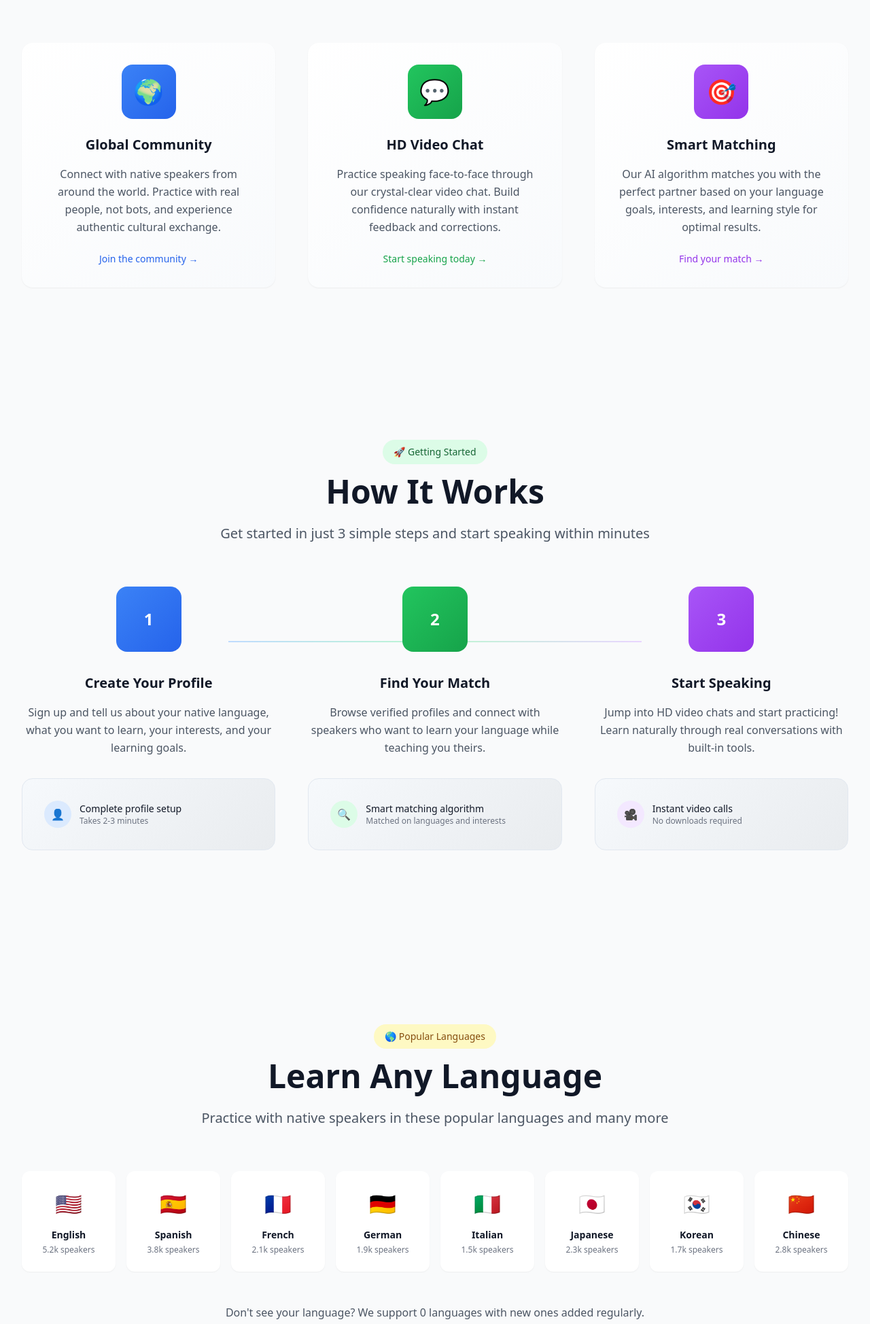
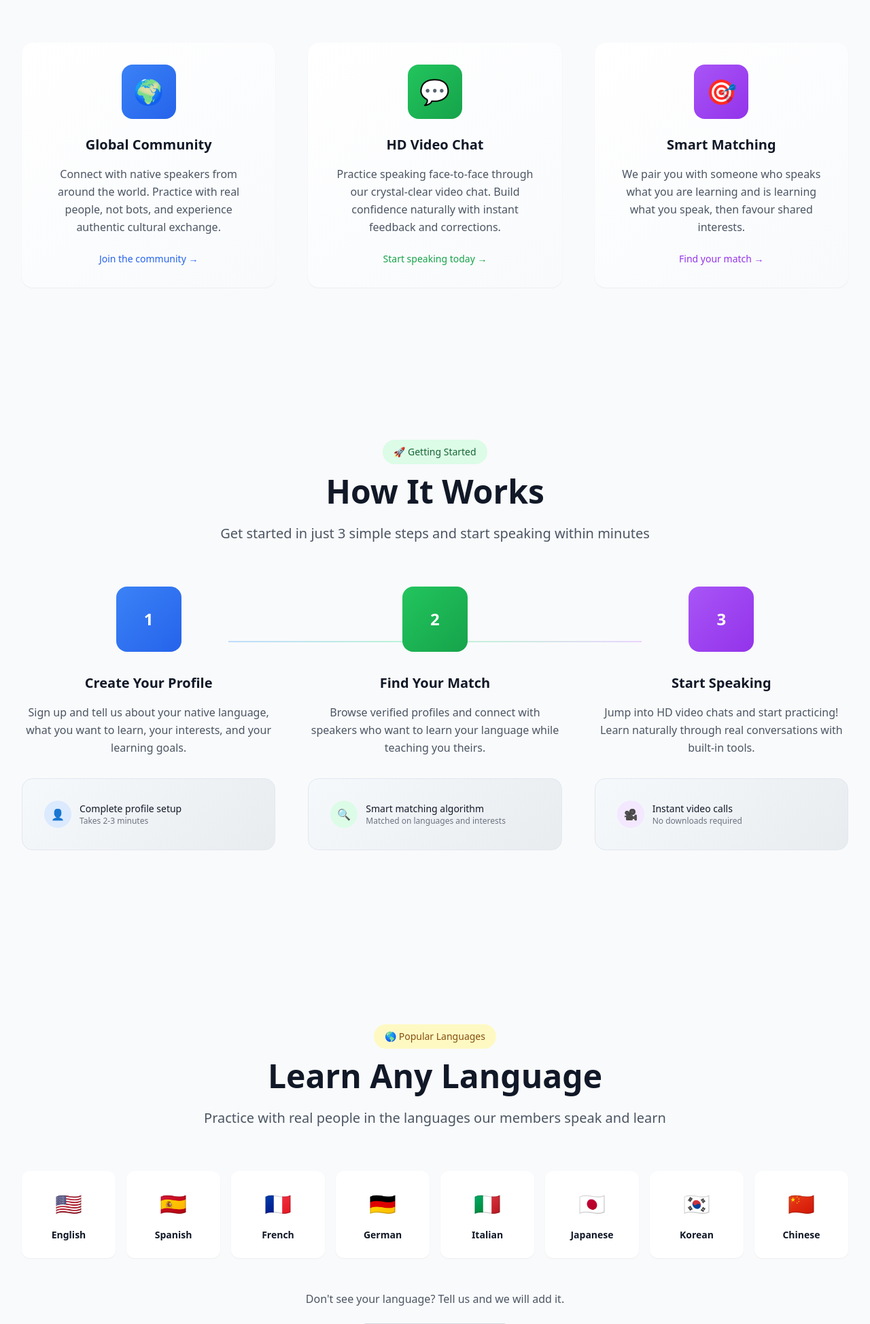
Before and after one commit to JavohirMX/speakle, a Django app: page / in a window 1280 px wide. Shown: the part 959-2907 px from the top of the page at 68% size. Run offline with Django 5.2, Linux system fonts and the light colour scheme; data that the repository does not hold is empty; some libraries are stand-ins or nearby versions.

Commit message:
Landing: remove remaining invented speaker counts and AI claim

```diff
--- a/main/templates/main/home.html
+++ b/main/templates/main/home.html
@@ -284,7 +284,7 @@
                 </div>
                 <h3 class="text-xl font-bold mb-4 text-gray-900">Smart Matching</h3>
                 <p class="text-gray-600 leading-relaxed">
-                    Our AI algorithm matches you with the perfect partner based on your language goals, interests, and learning style for optimal results.
+                    We pair you with someone who speaks what you are learning and is learning what you speak, then favour shared interests.
                 </p>
                 <div class="mt-6 text-sm text-purple-600 font-medium">
                     Find your match →
@@ -383,54 +383,46 @@
                 🌎 Popular Languages
             </div>
             <h2 class="text-3xl sm:text-4xl lg:text-5xl font-bold text-gray-900 mb-6">Learn Any Language</h2>
-            <p class="text-lg sm:text-xl text-gray-600">Practice with native speakers in these popular languages and many more</p>
+            <p class="text-lg sm:text-xl text-gray-600">Practice with real people in the languages our members speak and learn</p>
         </div>
 
         <div class="grid grid-cols-2 sm:grid-cols-4 lg:grid-cols-8 gap-4 mb-12">
             <div class="language-card text-center p-6 bg-white rounded-xl shadow-sm hover:shadow-md transition-all fade-in-up">
                 <div class="language-flag mb-3">🇺🇸</div>
                 <p class="font-semibold text-gray-900 text-sm">English</p>
-                <p class="text-xs text-gray-500 mt-1">5.2k speakers</p>
             </div>
             <div class="language-card text-center p-6 bg-white rounded-xl shadow-sm hover:shadow-md transition-all fade-in-up">
                 <div class="language-flag mb-3">🇪🇸</div>
                 <p class="font-semibold text-gray-900 text-sm">Spanish</p>
-                <p class="text-xs text-gray-500 mt-1">3.8k speakers</p>
             </div>
             <div class="language-card text-center p-6 bg-white rounded-xl shadow-sm hover:shadow-md transition-all fade-in-up">
                 <div class="language-flag mb-3">🇫🇷</div>
                 <p class="font-semibold text-gray-900 text-sm">French</p>
-                <p class="text-xs text-gray-500 mt-1">2.1k speakers</p>
             </div>
             <div class="language-card text-center p-6 bg-white rounded-xl shadow-sm hover:shadow-md transition-all fade-in-up">
                 <div class="language-flag mb-3">🇩🇪</div>
                 <p class="font-semibold text-gray-900 text-sm">German</p>
-                <p class="text-xs text-gray-500 mt-1">1.9k speakers</p>
             </div>
             <div class="language-card text-center p-6 bg-white rounded-xl shadow-sm hover:shadow-md transition-all fade-in-up">
                 <div class="language-flag mb-3">🇮🇹</div>
                 <p class="font-semibold text-gray-900 text-sm">Italian</p>
-                <p class="text-xs text-gray-500 mt-1">1.5k speakers</p>
             </div>
             <div class="language-card text-center p-6 bg-white rounded-xl shadow-sm hover:shadow-md transition-all fade-in-up">
                 <div class="language-flag mb-3">🇯🇵</div>
                 <p class="font-semibold text-gray-900 text-sm">Japanese</p>
-                <p class="text-xs text-gray-500 mt-1">2.3k speakers</p>
             </div>
             <div class="language-card text-center p-6 bg-white rounded-xl shadow-sm hover:shadow-md transition-all fade-in-up">
                 <div class="language-flag mb-3">🇰🇷</div>
                 <p class="font-semibold text-gray-900 text-sm">Korean</p>
-                <p class="text-xs text-gray-500 mt-1">1.7k speakers</p>
             </div>
             <div class="language-card text-center p-6 bg-white rounded-xl shadow-sm hover:shadow-md transition-all fade-in-up">
                 <div class="language-flag mb-3">🇨🇳</div>
                 <p class="font-semibold text-gray-900 text-sm">Chinese</p>
-                <p class="text-xs text-gray-500 mt-1">2.8k speakers</p>
             </div>
         </div>
 
         <div class="text-center fade-in-up">
-            <p class="text-gray-600 mb-6">Don't see your language? We support {{ stats.languages }} languages with new ones added regularly.</p>
+            <p class="text-gray-600 mb-6">{% if stats.languages >= 8 %}Don't see your language? We have {{ stats.languages }} languages and more are added when members ask.{% else %}Don't see your language? Tell us and we will add it.{% endif %}</p>
             <a href="{% url 'users:register' %}" class="inline-flex items-center px-6 py-3 border border-gray-300 rounded-lg text-gray-700 hover:bg-gray-50 transition-colors focus-ring">
                 View All Languages
                 <svg class="ml-2 w-4 h-4" fill="none" stroke="currentColor" viewBox="0 0 24 24">
```
